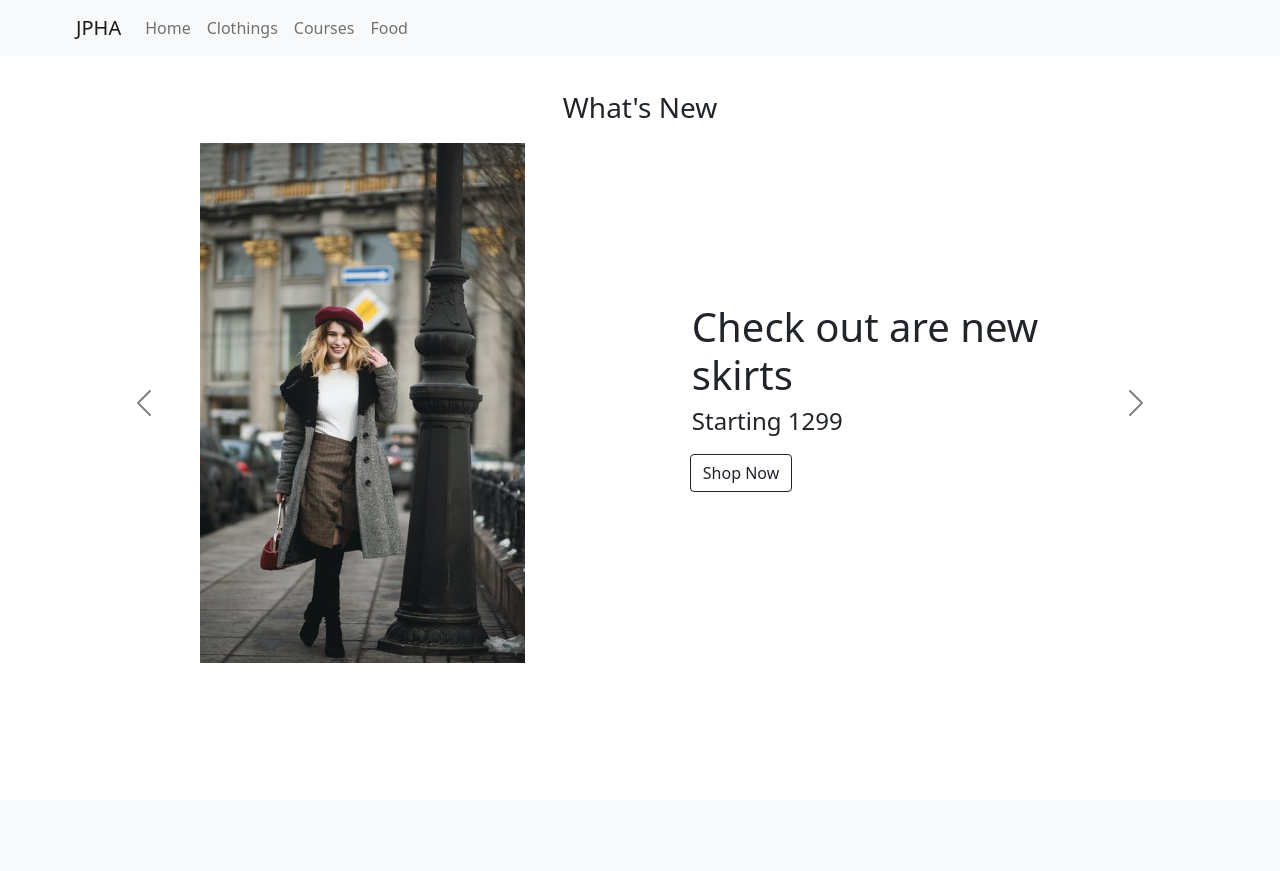
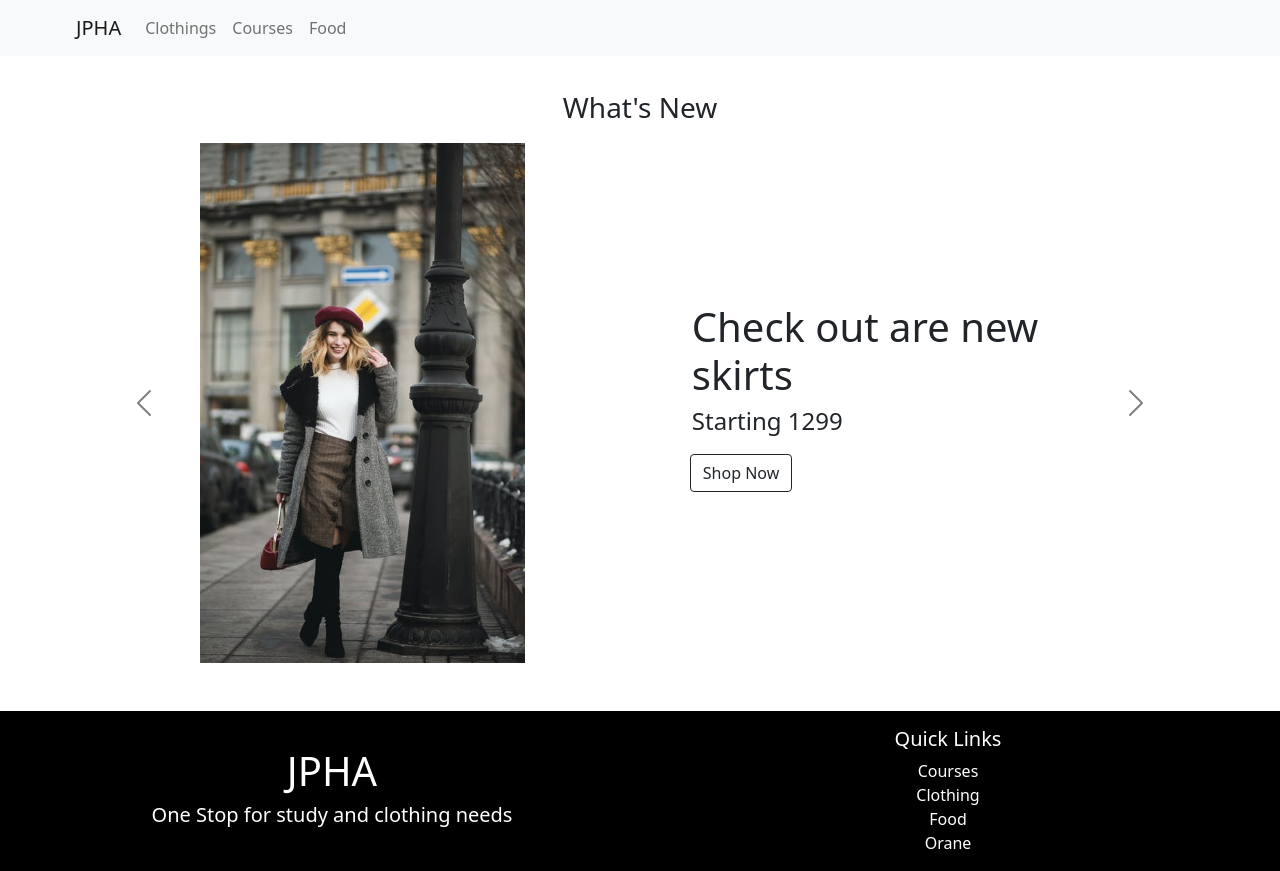
Before and after one commit to frost-head/Ecommerce-Site, a Flask app: page / in a window 1280 px wide. Before the commit the page ends 663 px from the top, so only its background shows below. Run offline with Flask 2, Linux system fonts and the light colour scheme.

Commit message:
added footer and minors tweaks to home page and it is done

```diff
--- a/main.py
+++ b/main.py
@@ -4,6 +4,6 @@ app = Flask(__name__)
 
 @app.route('/')
 def home():
-    return render_template('Home.html', whatsNew=[{'title':'Check out are new skirts','price':'1299','image':'/static/whatsNew1.jpeg','active':'True'},{'active':'False','title':'Check out are new shirts','price':'1099','image':'/static/whatsNew2.jpeg'}])
+    return render_template('Home.html', whatsNew=[{'title':'Check out are new skirts','price':'1299','image':'/static/whatsNew1.jpeg','active':'True'},{'active':'False','title':'Check out are new shirts','price':'1099','image':'/static/whatsNew2.jpeg'},{'active':'False','title':'Check out are all new math course','price':'599','image':'/static/whatsNew3.jpeg'}])
 
 app.run(debug=True, host= '0.0.0.0')
--- a/static/style.css
+++ b/static/style.css
@@ -1,5 +1,10 @@
 .body{
     padding: 0vw 10vw;
+    --bs-gutter-x: 0rem
+}
+
+body{
+    overflow-x: hidden;
 }
 
 nav{
@@ -33,3 +38,37 @@ nav{
 .whatsNewCardBody h4{
     font-weight: 300;
 }
+
+.footer{
+    background-color: black;
+    color: white;
+    width: 100vw;
+    min-height: 20vh;
+    display: flex;
+    justify-content: center;
+    align-items: center;
+    height: max-content;
+}
+
+.footer .col-md-6{
+    display: flex;
+    justify-content: center;
+    align-items: center;
+    padding: 10px;
+    text-align: center;
+    flex-wrap: wrap;
+
+
+}
+
+.footer a{
+    color: white;
+    text-decoration: none;
+}
+
+.footer h1{
+    font-weight: 300;
+}
+.footer h5{
+    font-weight: 300;
+}
--- a/templates/Base.html
+++ b/templates/Base.html
@@ -18,6 +18,9 @@
         {% block body %}
         {% endblock %}
     </div>
+    <br>
+    <br>
+    {% include 'includes/Footer.html' %}
     <script src="https://cdn.jsdelivr.net/npm/bootstrap@5.1.3/dist/js/bootstrap.bundle.min.js"
         integrity="sha384-ka7Sk0Gln4gmtz2MlQnikT1wXgYsOg+OMhuP+IlRH9sENBO0LRn5q+8nbTov4+1p"
         crossorigin="anonymous"></script>
--- /dev/null
+++ b/templates/includes/Footer.html
@@ -0,0 +1,15 @@
+<div class="footer row" style="--bs-gutter-x: 0rem; ">
+    <div class="col-md-6 row">
+        <h1>JPHA</h1>
+        <h5>One Stop for study and clothing needs</h5>
+    </div>
+    <div class="col-md-6 row">
+        <h5>
+            Quick Links
+
+        </h5><a href="#" target="_blank" rel="noopener noreferrer">Courses</a>
+            <a href="#" target="_blank" rel="noopener noreferrer">Clothing</a>
+            <a href="#" target="_blank" rel="noopener noreferrer">Food</a>
+            <a href="#" target="_blank" rel="noopener noreferrer">Orane</a>
+    </div>
+</div>
--- a/templates/includes/Navbar.html
+++ b/templates/includes/Navbar.html
@@ -8,9 +8,6 @@
         </button>
         <div class="collapse navbar-collapse" id="navbarSupportedContent">
             <ul class="navbar-nav me-auto mb-2 mb-lg-0">
-                <li class="nav-item">
-                    <a class="nav-link" href="#">Home</a>
-                </li>
                 <li class="nav-item">
                     <a class="nav-link" href="#">Clothings</a>
                 </li>
```
Also changed, not shown: static/whatsNew3.jpeg (added).
